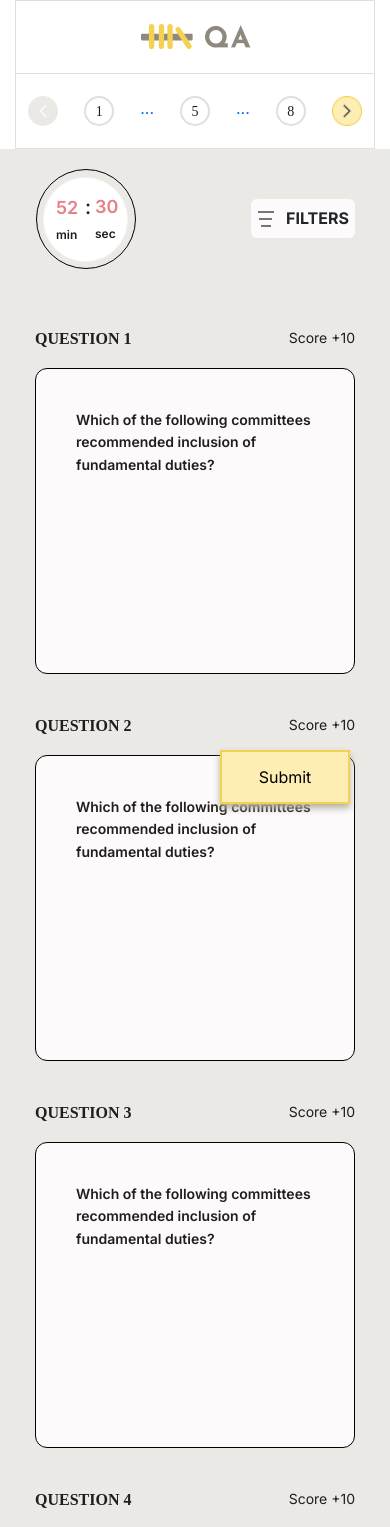
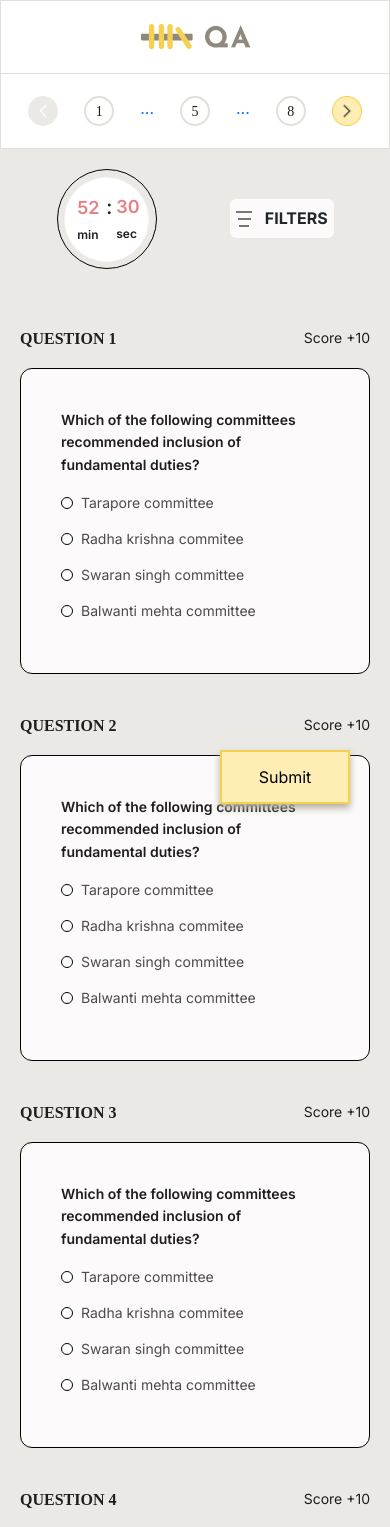
Before and after one commit to aartibiradar21/assessment-platform, a Next.js app: page /Question in a window 390 px wide. Shown: the top 1527 px of the page. Built offline with nearby package versions, Linux system fonts and the light colour scheme.

Commit message:
question option code done

```diff
--- a/app/Question/Data.js
+++ b/app/Question/Data.js
@@ -12,6 +12,10 @@ const Data = () => {
             <div className='que-data'>
                 <div className='question'>
                     <p>Which of the following committees recommended inclusion of fundamental duties?</p>
+                    <div className='option1'> Tarapore committee</div>
+                    <div className='option1'> Radha krishna commitee</div>
+                    <div className='option1'> Swaran singh committee</div>
+                    <div className='option1'> Balwanti mehta committee</div>
                 </div>
             </div>
             </div>
@@ -24,6 +28,10 @@ const Data = () => {
             <div className='que-data'>
             <div className='question'>
                     <p>Which of the following committees recommended inclusion of fundamental duties?</p>
+                    <div className='option1'> Tarapore committee</div>
+                    <div className='option1'> Radha krishna commitee</div>
+                    <div className='option1'> Swaran singh committee</div>
+                    <div className='option1'> Balwanti mehta committee</div>
                 </div>
             </div>
             </div>
@@ -36,6 +44,10 @@ const Data = () => {
             <div className='que-data'>
             <div className='question'>
                     <p>Which of the following committees recommended inclusion of fundamental duties?</p>
+                    <div className='option1'> Tarapore committee</div>
+                    <div className='option1'> Radha krishna commitee</div>
+                    <div className='option1'> Swaran singh committee</div>
+                    <div className='option1'> Balwanti mehta committee</div>
                 </div>
             </div>
             </div>
@@ -49,6 +61,10 @@ const Data = () => {
             <div className='que-data'>
             <div className='question'>
                     <p>Which of the following committees recommended inclusion of fundamental duties?</p>
+                    <div className='option1'> Tarapore committee</div>
+                    <div className='option1'> Radha krishna commitee</div>
+                    <div className='option1'> Swaran singh committee</div>
+                    <div className='option1'> Balwanti mehta committee</div>
                 </div>
             </div>
             </div>
@@ -61,6 +77,10 @@ const Data = () => {
             <div className='que-data'>
             <div className='question'>
                     <p>Which of the following committees recommended inclusion of fundamental duties?</p>
+                    <div className='option1'> Tarapore committee</div>
+                    <div className='option1'> Radha krishna commitee</div>
+                    <div className='option1'> Swaran singh committee</div>
+                    <div className='option1'> Balwanti mehta committee</div>
                 </div>
             </div>
             </div>
--- a/app/Question/content.css
+++ b/app/Question/content.css
@@ -22,18 +22,18 @@
     margin: auto;
   }
   .content-container{
-    width:360px;
+    width:100%;
     height:auto;
     display: block;
   }
   .timer-filter-data-container{
-    width:360px;
+    width:100%;
     display: block;
     margin-left: 0px;
   }
   .timer-filter{
     display: flex;
-    justify-content: space-between;
+    justify-content: space-around;
     width: 100%;
   }
 }
--- a/app/Question/data.css
+++ b/app/Question/data.css
@@ -46,24 +46,49 @@
     font-weight: 600;
     line-height: 160%;
 }
+.option1{
+    width:100%;
+    font-size: 14px;
+    color: #4C4B49;
+    font-style: normal;
+    line-height: 21px;
+    margin-bottom: 15px;
+    position: relative;
+    padding-left: 20px;
+    border-radius: 50%;
+    white-space: nowrap;
+}
+
+.option1::before {
+    content: '';
+    position: absolute;
+    left: 0;
+    top: 50%;
+    transform: translateY(-50%);
+    width: 12px;
+    height: 12px;
+    background-color: white;
+    border-radius: 50%;
+    border: 1px solid black;
+}
 
 @media (max-width:576px){
     .question-box {
         width: 100%;
         height:auto;
         margin: 58px 0px 0px 0px;
+        padding: 0px 20px 0px 20px;
         }
     .que-data{
-        width:320px;
+        width:100%;
         height: 306px;
         border: 1px solid black;
     }
     .score-num {
-        margin-left: 253px;
         float: none;
     }
-    .que-container{
+    /* .que-container{
         width:320px;
         margin:auto;
-    }
+    } */
 }
--- a/app/Question/filter.css
+++ b/app/Question/filter.css
@@ -29,24 +29,36 @@
     background-color: #4C4B49;
     color: white;
     font-size: 14px;
-    padding: 10px 12px 10px 12px;
+    border-radius: 4px;
+    line-height: 41px;
+    width: 42px;
+    text-align: center;
   }
   .score-box2{
     border:1px solid #F4D150;
     background-color:#FEEEB4;
-    padding: 10px 12px 10px 12px;
+    border-radius: 4px;
+    line-height: 41px;
+    width: 42px;
+    text-align: center;
   }
 
   .score-box3{
     border:1px solid #F4D150;
     background-color:#FEEEB4;
-    padding: 10px 12px 10px 12px;
+    border-radius: 4px;
+    line-height: 41px;
+    width: 42px;
+    text-align: center;
   }
 
   .score-box4 {
     border:1px solid #F4D150;
     background-color:#FEEEB4;
-    padding: 10px 12px 10px 12px;
+    border-radius: 4px;
+    line-height: 41px;
+    width: 42px;
+    text-align: center;
   }
   .Attempt{
     font-size: 16px;
--- a/app/Question/header_assessment.css
+++ b/app/Question/header_assessment.css
@@ -35,7 +35,7 @@
 
 @media (max-width: 576px) {
   .header-container {
-    width: 360px;
+    width:100%;
     display: block;
     margin: auto;
     height: auto;
@@ -52,9 +52,9 @@
     width: 100%;
     text-align: center;
     margin: 0 auto;
-    margin-top: 18px;
     border-bottom: 1px solid #E0DFDA;
     padding-bottom: 18px;
+    padding-top: 18px;
   }
 
   .img1 {
--- a/app/Question/timer.css
+++ b/app/Question/timer.css
@@ -1,11 +1,6 @@
 .clock{
-    /* width: 152px;
-    height: 180px; */
-    /* border: 1px solid black; */
-    /* padding: 4px 3.763px 3.763px 4.444px;  */
     position: relative;
     bottom: 52px;
-    /* margin: auto; */
     }
 
   .circle1{
@@ -33,12 +28,13 @@
     font-size: 14px;
     font-weight: 600;
     text-align: center;
+    margin-top: 10px;
   }
   .time-count{
     display: flex;
   }
   .min-col{
-    height: 29px;
+    /* height: 29px; */
     width: 32px;
     /* border: 1px solid black; */
     margin: 30px 0px 0px 22px;
@@ -48,7 +44,7 @@
   }
   .min-text{
     /* border: 1px solid black; */
-    height: 15px;
+    /* height: 15px; */
     width: 21px;
     font-size: 12px;
     margin-top: 5px;
@@ -56,7 +52,7 @@
   }
   .timer-dot{
     /* border: 1px solid black; */
-    height: 24px;
+    /* height: 24px; */
     width: 6px;
     margin: 32px 0px 0px 5px;
     color:#1F1E1C;
@@ -64,7 +60,7 @@
     font-weight: 500;
   }
   .sec-col{
-    height: 28px;
+    /* height: 28px; */
     width: 30px;
     /* border: 1px solid black; */
     margin: 30px 0px 0px 5px ;
@@ -74,16 +70,13 @@
   }
   .sec-text{
     /* border: 1px solid black; */
-    height: 15px;
+    /* height: 15px; */
     width: 21px;
     font-size: 12px;
     margin-top: 5px;
     color:#1F1E1C;
   }
-  /* .timer{
-    display:flex;
-    height:121px;
-  } */
+
 
 @media (max-width:576px) {
   .timer{
@@ -114,13 +107,13 @@
 
 
 .min-col{
-  height: 22px;
+  /* height: 22px; */
   width: 24px;
   font-size: 18px;
   margin: 16px 0px 0px 12px;
 }
 .sec-col{
-  height: 22px;
+  /* height: 22px; */
   width: 24px;
   /* border: 1px solid black; */
   font-size: 18px;
```
